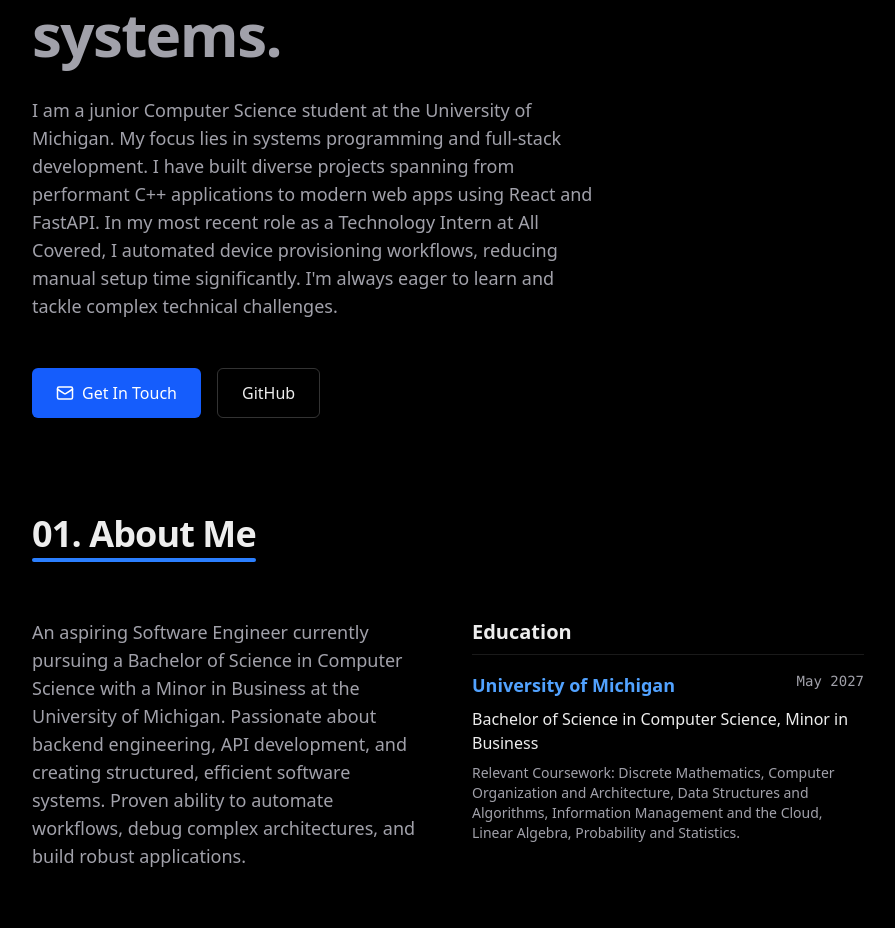
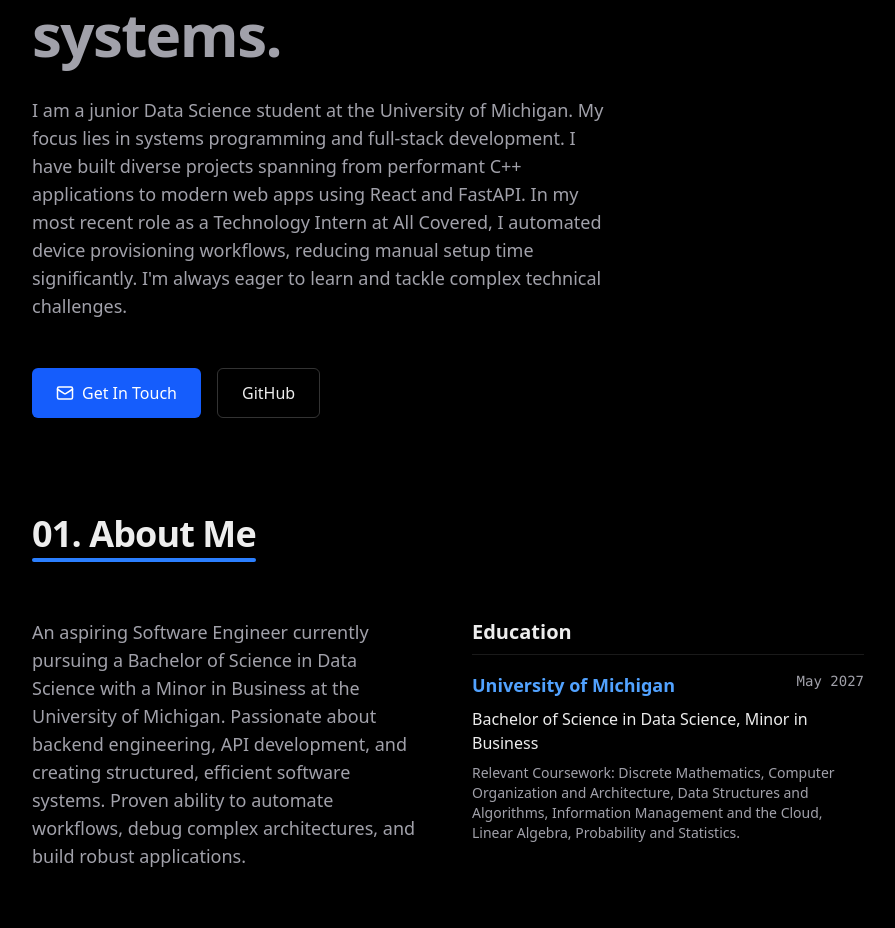
Before and after one commit to ashmityerukola/portfolio, a Next.js app: page / in a window 1280 px wide. Shown: the part 264-1192 px from the top of the page, without its empty margins (192-1087 px from the left). Built offline with nearby package versions, Linux system fonts and the light colour scheme.

Commit message:
update degree to Data Science

```diff
--- a/src/data/resume.ts
+++ b/src/data/resume.ts
@@ -4,9 +4,9 @@ export const resumeData = {
   location: "East Lansing, MI",
   locationLink: "https://www.google.com/maps/place/East+Lansing,+MI",
   about:
-    "An aspiring Software Engineer currently pursuing a Bachelor of Science in Computer Science with a Minor in Business at the University of Michigan. Passionate about backend engineering, API development, and creating structured, efficient software systems. Proven ability to automate workflows, debug complex architectures, and build robust applications.",
+    "An aspiring Software Engineer currently pursuing a Bachelor of Science in Data Science with a Minor in Business at the University of Michigan. Passionate about backend engineering, API development, and creating structured, efficient software systems. Proven ability to automate workflows, debug complex architectures, and build robust applications.",
   summary:
-    "I am a junior Computer Science student at the University of Michigan. My focus lies in systems programming and full-stack development. I have built diverse projects spanning from performant C++ applications to modern web apps using React and FastAPI. In my most recent role as a Technology Intern at All Covered, I automated device provisioning workflows, reducing manual setup time significantly. I'm always eager to learn and tackle complex technical challenges.",
+    "I am a junior Data Science student at the University of Michigan. My focus lies in systems programming and full-stack development. I have built diverse projects spanning from performant C++ applications to modern web apps using React and FastAPI. In my most recent role as a Technology Intern at All Covered, I automated device provisioning workflows, reducing manual setup time significantly. I'm always eager to learn and tackle complex technical challenges.",
   avatarUrl: "",
   personalWebsiteUrl: "https://ashmityerukola.com",
   contact: {
@@ -29,7 +29,7 @@ export const resumeData = {
     {
       school: "University of Michigan",
       href: "https://umich.edu",
-      degree: "Bachelor of Science in Computer Science, Minor in Business",
+      degree: "Bachelor of Science in Data Science, Minor in Business",
       logoUrl: "",
       end: "May 2027",
       description: "Relevant Coursework: Discrete Mathematics, Computer Organization and Architecture, Data Structures and Algorithms, Information Management and the Cloud, Linear Algebra, Probability and Statistics.",
```
